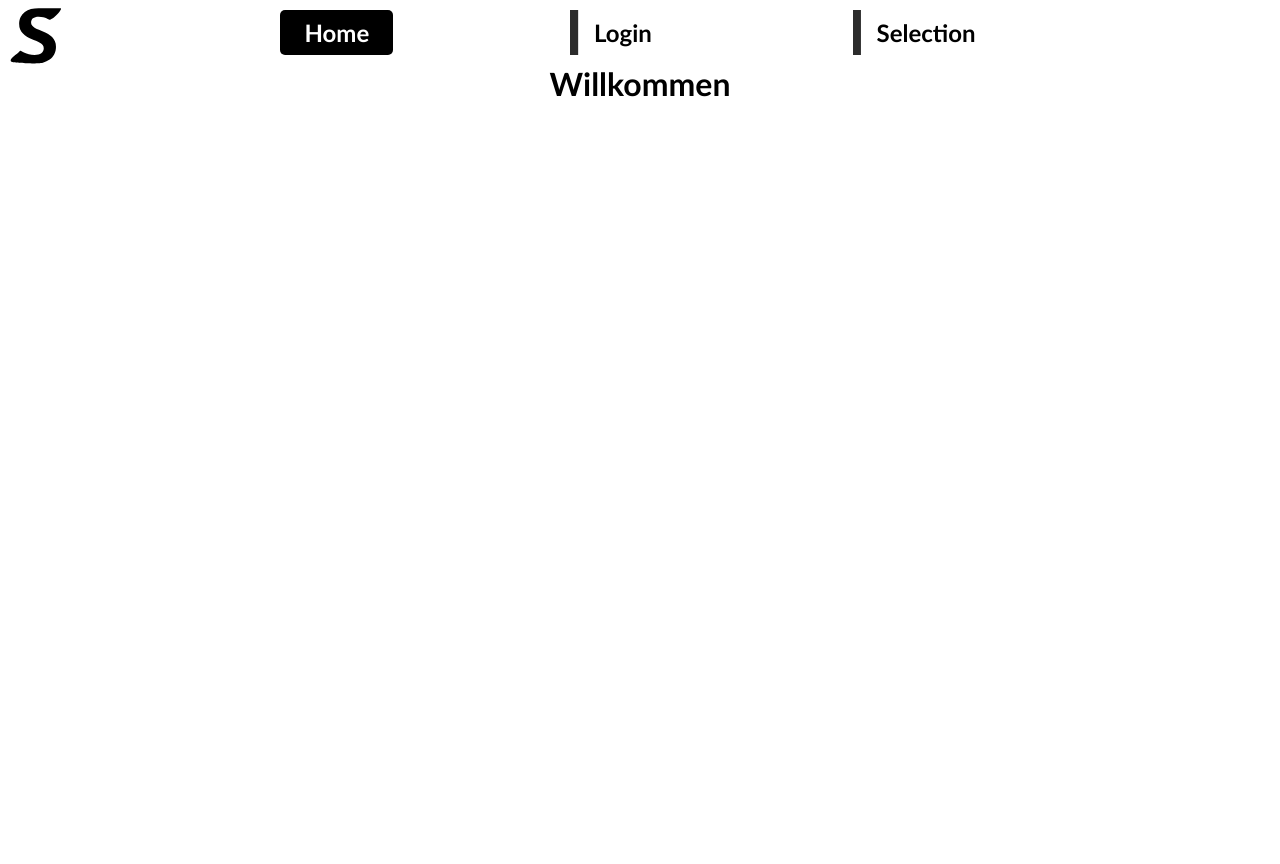
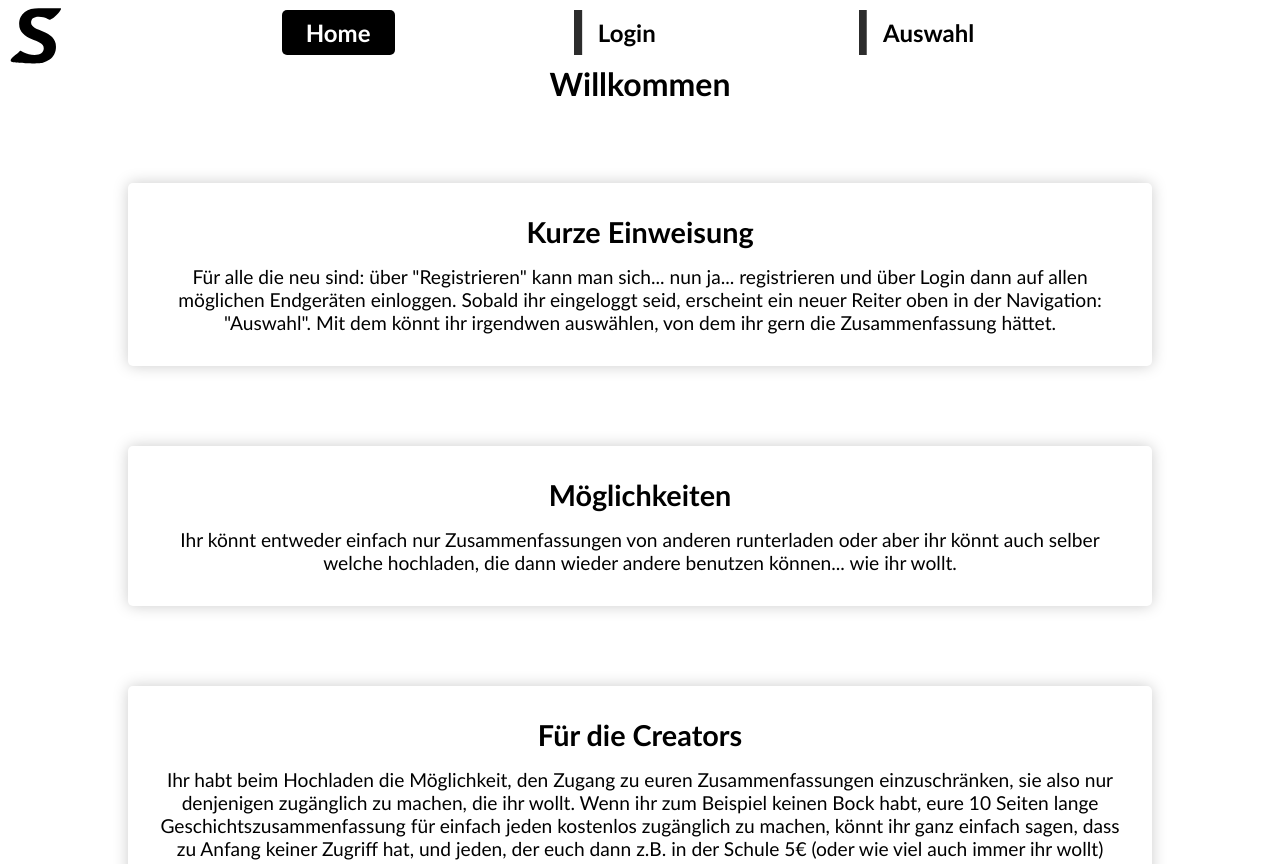
Before and after one commit to HausMeister008/Summaries, a Vue app in the folder frontend/: page / in a window 1280 px wide. Before the commit the page ends 800 px from the top, so only its background shows below. Built offline with nearby package versions, Linux system fonts and the light colour scheme.

Commit message:
some smaller changes - props instead route params

```diff
--- a/frontend/src/components/TopNavigation.vue
+++ b/frontend/src/components/TopNavigation.vue
@@ -25,7 +25,7 @@
     <div id="nav">
         <router-link class="router_link" to="/">Home</router-link>
         <router-link class="router_link" to="/login">Login</router-link>
-        <router-link class="router_link" to="/selection">Selection</router-link>
+        <router-link class="router_link" to="/selection">Auswahl</router-link>
     </div>
 </template>
 <style scoped>
--- a/frontend/src/router/index.ts
+++ b/frontend/src/router/index.ts
@@ -20,7 +20,8 @@ const routes =[
     {
         path: '/user/:id/:name',
         name: 'UserDetails',
-        component: ()=>import('../views/UserDetails.vue')
+        component: ()=>import('../views/UserDetails.vue'),
+        props: true
     }
 ]
 
--- a/frontend/src/views/Home.vue
+++ b/frontend/src/views/Home.vue
@@ -10,11 +10,65 @@
 <template>
     <div id="welcome">
         <h1>Willkommen</h1>
+        <div class="info_tag">
+            <h2>Kurze Einweisung</h2>
+            <p class="explenations">
+                Für alle die neu sind: über "Registrieren" kann man sich... nun ja... registrieren und über Login dann auf allen möglichen
+                Endgeräten einloggen. Sobald ihr eingeloggt seid, erscheint ein neuer Reiter oben in der Navigation: "Auswahl". Mit dem könnt ihr
+                irgendwen auswählen, von dem ihr gern die Zusammenfassung hättet.
+            </p>
+        </div>
+        <div class="info_tag">
+            <h2>Möglichkeiten</h2>
+            <p class="explenations">
+                Ihr könnt entweder einfach nur Zusammenfassungen von anderen runterladen oder aber ihr könnt auch selber welche hochladen, die
+                dann wieder andere benutzen können... wie ihr wollt.
+            </p>
+        </div>
+        <div class="info_tag">
+            <h2>Für die Creators</h2>
+            <p class="explenations">
+                Ihr habt beim Hochladen die Möglichkeit, den Zugang zu euren Zusammenfassungen einzuschränken, sie also nur denjenigen zugänglich zu machen,
+                die ihr wollt. Wenn ihr zum Beispiel keinen Bock habt, eure 10 Seiten lange Geschichtszusammenfassung für einfach jeden kostenlos zugänglich zu machen,
+                könnt ihr ganz einfach sagen, dass zu Anfang keiner Zugriff hat, und jeden, der euch dann z.B. in der Schule 5€ (oder wie viel auch immer ihr wollt) gibt,
+                nachträglich hinzufügen.
+            </p>
+        </div>
     </div>
 </template>
 
 <style scoped>
 #welcome{
     margin-top: var(--nav_height);
+    width: 100vw;
+    min-height: 100vh;
+    overflow: auto;
+    scrollbar-width: thin;
+}
+#welcome h1{
+    text-align: center;
+    margin: 0;
+}
+.info_tag{
+    width: 90vw;
+    margin-left: 5vw;
+    min-width: min-content;
+    margin-top: 5rem;
+    border-radius: 5px;
+    box-shadow: 0 0 15px #ccc;
+    padding: 2rem;
+    text-align: center;
+    font-size: 1.2rem;
+}
+@media (min-width: 700px) {
+    .info_tag{
+        width: 80vw;
+        margin-left: 10vw;
+    }
+}
+.info_tag h2{
+    margin-bottom: 1rem;
+}
+#welcome .explenations{
 }
 </style>
--- a/frontend/src/views/UserDetails.vue
+++ b/frontend/src/views/UserDetails.vue
@@ -40,13 +40,16 @@ export default {
             rating_num
         }
     },
+    props:{
+        id: {type:Number, required :true},
+        name: {type:String, required :true}
+    },
     computed: {
-        userID(): number {
-            const id: number = this.$route.params.id
-            return id
+        userID():Number{
+            return this.id
         },
         userName(): string {
-            return this.$route.params.name
+            return this.name
         },
         userStyle(): { '--rating_num': number } {
             return {
@@ -56,7 +59,7 @@ export default {
     },
     methods: {
         async initData() {
-            const response = await fetch(`/api/userdetails/${this.$route.params.id}`)
+            const response = await fetch(`/api/userdetails/${this.id}`)
             this.usersums = await response.json()
             this.usersums.forEach((sum) => {
                 var dt = new Date(sum.Date)
```
Also changed, not shown: frontend/src/assets/images/headphones_small.jpg (added).
